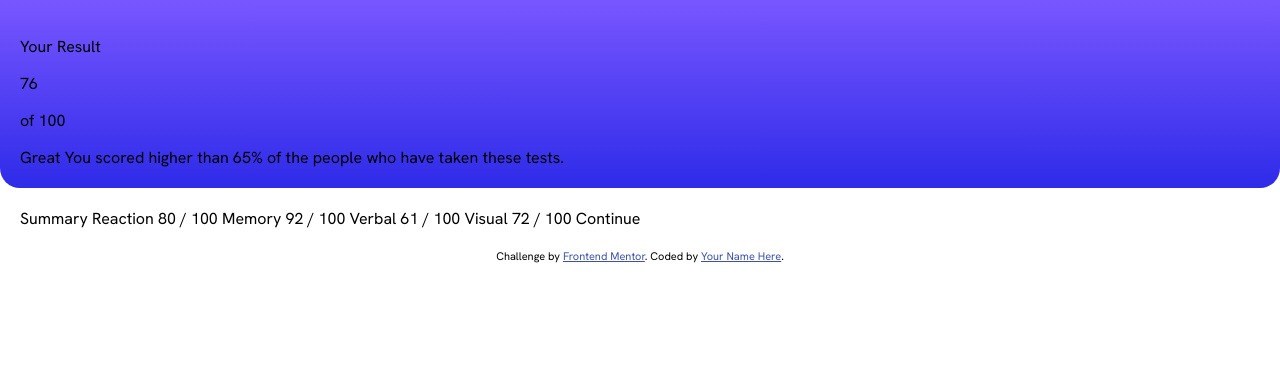
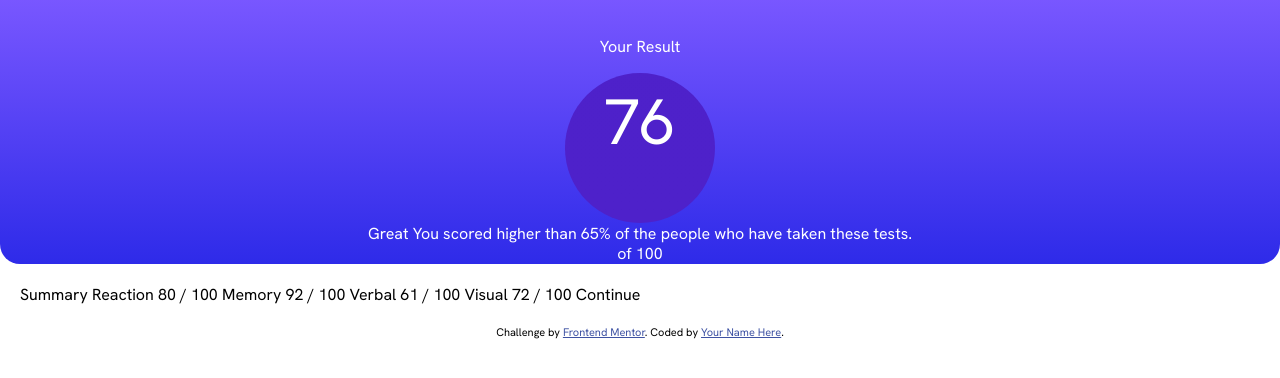
Before and after one commit to Mohammed-Eltaief/results-summary-component-html-css, a plain HTML site: page index.html in a window 1280 px wide. Drawn offline with Linux system fonts and the light colour scheme.

Commit message:
add style to circle

```diff
--- a/styles.css
+++ b/styles.css
@@ -24,6 +24,11 @@ body>p{
     height:100%;
 }
 .flex-container>.result{
+   display: flex;
+   justify-content: center;
+   align-items: center;
+   flex-direction: column;
+   color: white;
  width: 100%;
  height: 40%;
  padding: 20px;
@@ -32,7 +37,22 @@ body>p{
 
   background-image: linear-gradient(hsl(252, 100%, 67%), hsl(241, 81%, 54%) );
 }
+.result>.circle{
+    display: flex;
+    justify-content: center;
+    align-items: center;
+    flex-direction: column;
+    text-align: center;
+    border-radius: 50%;
+    width: 150px;
+    height:150px;
+    background-color:hsla(256, 72%, 46%, 1);/* For browsers that do not support gradients */
+    background-image: linear-gradient(hsla(256, 72%, 46%, 1), hsla(241, 72%, 46%, 0) );
+}
 
+.range{
+    font-size: 400%;
+}
 .flex-container>.summary{
     width: 100%;
     height: 60%;
```
Also changed, not shown: index.html (+1 -1 lines).
